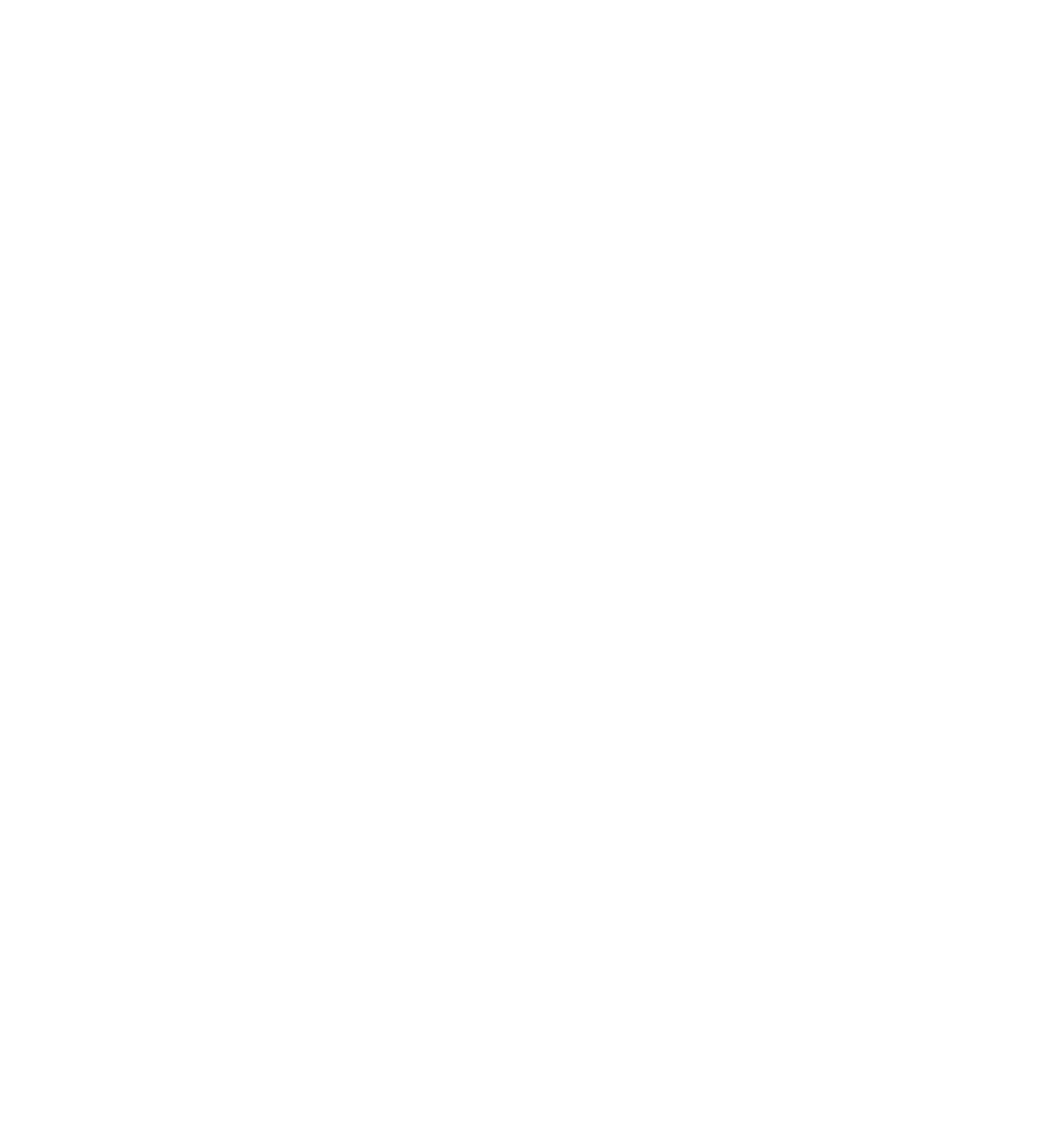
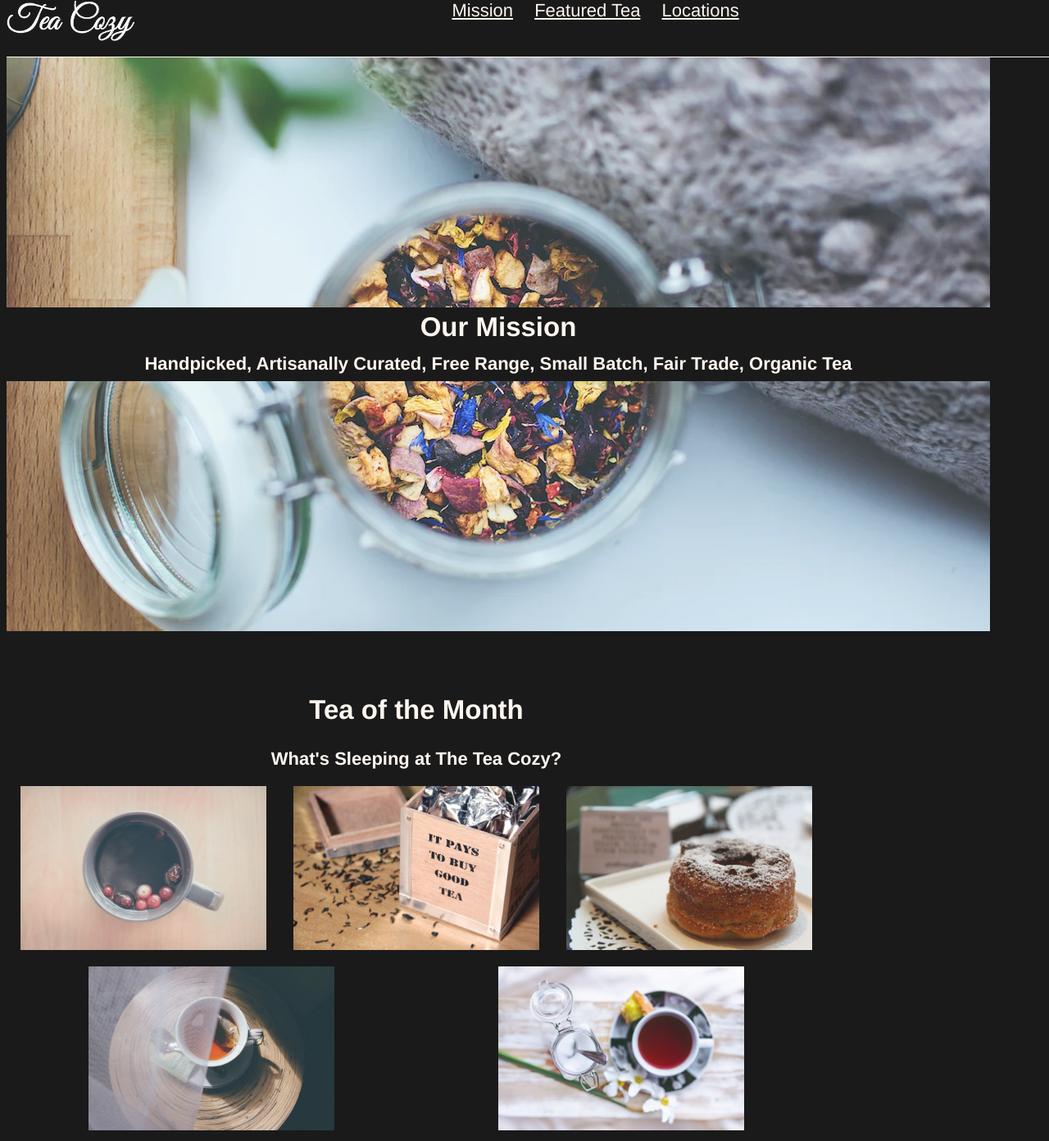
Before and after one commit to 0xSTVNDZ/teaCozy, a plain HTML site: page index.html in a window 1280 px wide. Shown: the whole page at 82% size. Before the commit the page ends 800 px from the top, so only its background shows below. Drawn offline with Linux system fonts and the light colour scheme.

Commit message:
add nav bar and first two sections

```diff
--- a/css/styles.css
+++ b/css/styles.css
@@ -0,0 +1,82 @@
+html {
+    font-family: Helvetica;
+    font-size: 22px;
+    color: seashell;
+    background-color: black;
+    opacity: 0.9;
+    text-align: center;
+}
+
+/* need to figure out how to space logo and links vertically*/
+.nav-bar {
+    border-bottom: 1px solid seashell;
+    position: fixed;
+    width: 100%;
+    top: 0;
+    height: 69px;
+}
+
+.nav-bar a {
+    text-decoration: underline;
+    margin: 0 10px;
+    color: seashell;
+}
+
+.nav-bar img {
+    height: 50px;
+    float: left;
+}
+
+.mission {
+    display: flex;
+    height: 700px;
+    width: 1200px;
+    margin-top: 70px;
+    align-items: center;
+    background-image: url('../images/img-mission-background.jpg');
+}
+
+.missionContent {
+    display: flex;
+    flex-wrap: wrap;
+    width: 100%;
+    height: 90px;
+    justify-content: center;
+    background-color: black;
+}
+
+.missionContent h2 {
+    width: 100%;
+    padding: 0;
+    margin: 5px;
+}
+
+.missionContent h4 {
+    width: 100%;
+    padding: 0;
+    margin: 0;
+}
+
+.featured-tea {
+    display: flex;
+    flex-wrap: wrap;
+    width: 1000px;
+    justify-content: space-around;
+    margin-top: 50px;
+}
+
+.featured-tea h2 {
+    width: 100%;
+}
+
+.featured-tea h4 {
+    width: 100%;
+    padding: 0;
+    margin: 0 0 10px 0;
+}
+
+.featured-tea img{
+    height: 200px;
+    width: 300px;
+    margin: 10px;
+}
--- a/index.html
+++ b/index.html
@@ -1,9 +1,39 @@
 <!DOCTYPE html>
 <html>
     <head>
-
+        <title>Tea Cozy</title>
+        <link rel="stylesheet" href="css/styles.css">
     </head>
     <body>
+        <div class="nav-bar">
+            <img src="images/img-tea-cozy-logo.png" alt="tozy tea logo">
+            <a href="#mission">Mission</a>
+            <a href="#featured-tea">Featured Tea</a>
+            <a href="#locations">Locations</a>
+        </div>
+        <div class="mission" id="mission">
+            <div class="missionContent">
+                <h2>Our Mission</h2>
+                <h4>Handpicked, Artisanally Curated, Free Range, Small Batch, Fair Trade, Organic Tea</h4>
+            </div>
+            </div>
+        <div class="featured-tea" id="featured-tea">
+            <h2>Tea of the Month</h2>
+            <h4>What's Sleeping at The Tea Cozy?</h4>
+            <img src="images/img-berryblitz.jpg" alt="">
+            <img src="images/img-spiced-rum.jpg" alt="">
+            <img src="images/img-donut.jpg" alt="">
+            <img src="images/img-myrtle-ave.jpg" alt="">
+            <img src="images/img-bedford-bizarre.jpg" alt="">
+        </div>
+        <div class="locations" id="locations">
 
+        </div>
+        <div class="contact">
+
+        </div>
     </body>
+    <footer>
+
+    </footer>
 </html>
```
